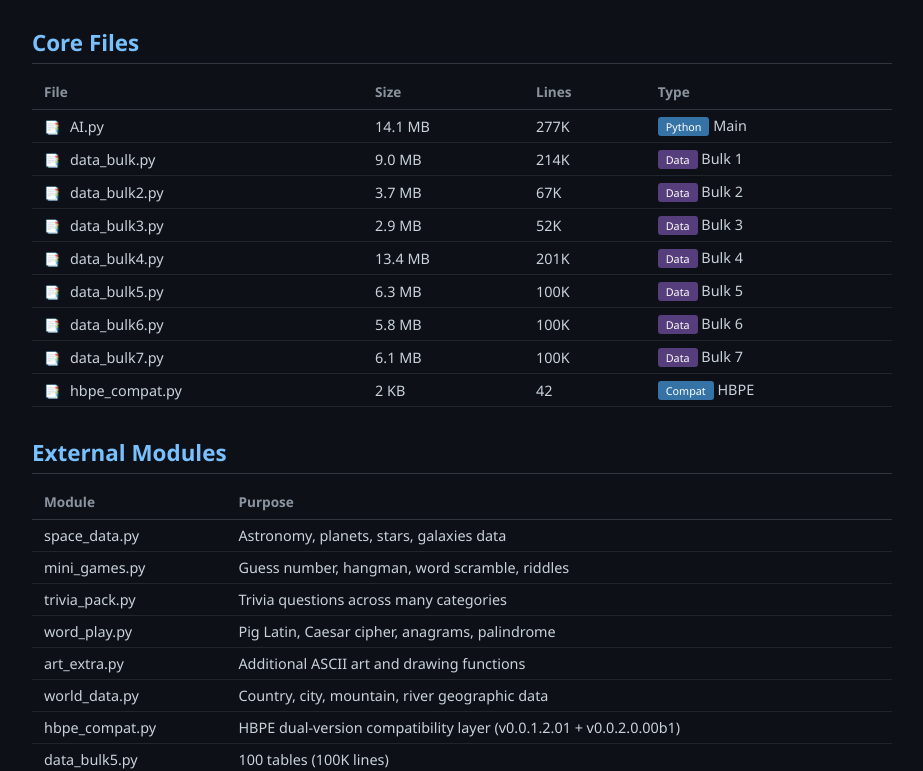
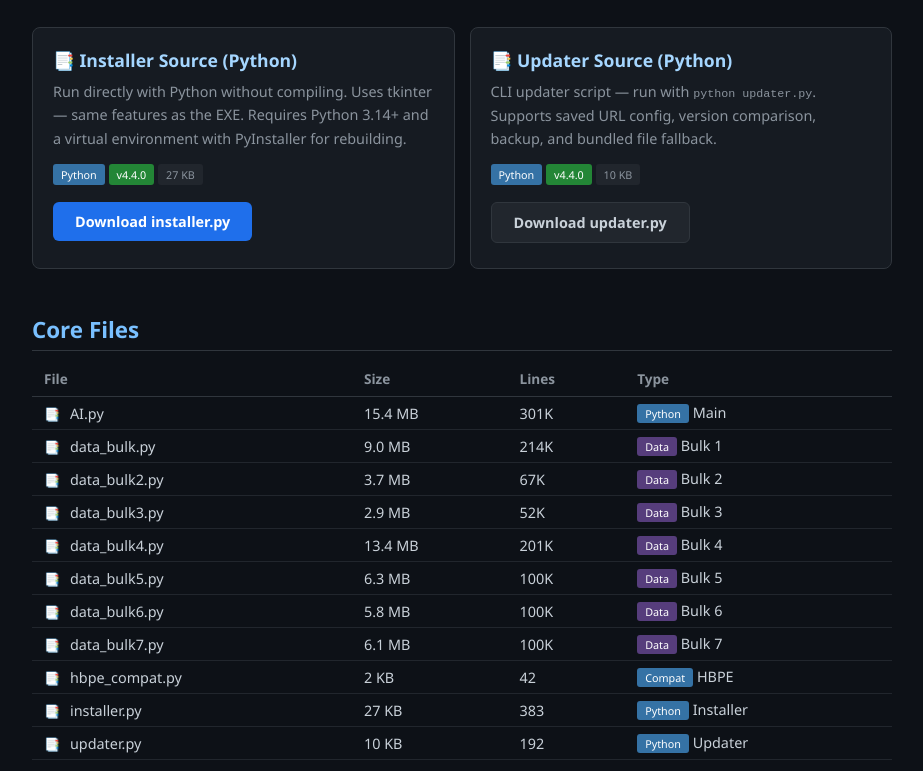
Before and after one commit to Voice659/AI-repo, a plain HTML site: page download.html in a window 1280 px wide. Shown: the part 443-1214 px from the top of the page, without its empty margins (178-1101 px from the left). Drawn offline with Linux system fonts and the light colour scheme.

Commit message:
v4.4.0: add .py source download cards with badges/buttons, add installer.py/updater.py/story_data.py/gen_code4.py to tables, update AI.py size

```diff
--- a/download.html
+++ b/download.html
@@ -77,10 +77,33 @@
   </div>
 </div>
 
+<div class="grid-2" style="margin-top:15px;">
+  <div class="card">
+    <h3>&#x1F4D1; Installer Source (Python)</h3>
+    <p>Run directly with Python without compiling. Uses tkinter — same features as the EXE. Requires Python 3.14+ and a virtual environment with PyInstaller for rebuilding.</p>
+    <p style="margin: 12px 0;">
+      <span class="tag badge-python">Python</span>
+      <span class="tag badge-new">v4.4.0</span>
+      <span class="tag">27 KB</span>
+    </p>
+    <a href="installer.py" class="btn btn-primary" download>Download installer.py</a>
+  </div>
+  <div class="card">
+    <h3>&#x1F4D1; Updater Source (Python)</h3>
+    <p>CLI updater script — run with <code>python updater.py</code>. Supports saved URL config, version comparison, backup, and bundled file fallback.</p>
+    <p style="margin: 12px 0;">
+      <span class="tag badge-python">Python</span>
+      <span class="tag badge-new">v4.4.0</span>
+      <span class="tag">10 KB</span>
+    </p>
+    <a href="updater.py" class="btn btn-secondary" download>Download updater.py</a>
+  </div>
+</div>
+
 <h2>Core Files</h2>
 <table>
 <tr><th>File</th><th>Size</th><th>Lines</th><th>Type</th></tr>
-<tr><td><span class="file-icon">&#x1F4D1;</span> AI.py</td><td>14.1 MB</td><td>277K</td><td><span class="tag badge-python">Python</span> Main</td></tr>
+<tr><td><span class="file-icon">&#x1F4D1;</span> AI.py</td><td>15.4 MB</td><td>301K</td><td><span class="tag badge-python">Python</span> Main</td></tr>
 <tr><td><span class="file-icon">&#x1F4D1;</span> data_bulk.py</td><td>9.0 MB</td><td>214K</td><td><span class="tag badge-data">Data</span> Bulk 1</td></tr>
 <tr><td><span class="file-icon">&#x1F4D1;</span> data_bulk2.py</td><td>3.7 MB</td><td>67K</td><td><span class="tag badge-data">Data</span> Bulk 2</td></tr>
 <tr><td><span class="file-icon">&#x1F4D1;</span> data_bulk3.py</td><td>2.9 MB</td><td>52K</td><td><span class="tag badge-data">Data</span> Bulk 3</td></tr>
@@ -89,6 +112,8 @@
 <tr><td><span class="file-icon">&#x1F4D1;</span> data_bulk6.py</td><td>5.8 MB</td><td>100K</td><td><span class="tag badge-data">Data</span> Bulk 6</td></tr>
 <tr><td><span class="file-icon">&#x1F4D1;</span> data_bulk7.py</td><td>6.1 MB</td><td>100K</td><td><span class="tag badge-data">Data</span> Bulk 7</td></tr>
 <tr><td><span class="file-icon">&#x1F4D1;</span> hbpe_compat.py</td><td>2 KB</td><td>42</td><td><span class="tag badge-python">Compat</span> HBPE</td></tr>
+<tr><td><span class="file-icon">&#x1F4D1;</span> installer.py</td><td>27 KB</td><td>383</td><td><span class="tag badge-python">Python</span> Installer</td></tr>
+<tr><td><span class="file-icon">&#x1F4D1;</span> updater.py</td><td>10 KB</td><td>192</td><td><span class="tag badge-python">Python</span> Updater</td></tr>
 </table>
 
 <h2>External Modules</h2>
@@ -100,10 +125,12 @@
 <tr><td>word_play.py</td><td>Pig Latin, Caesar cipher, anagrams, palindrome</td></tr>
 <tr><td>art_extra.py</td><td>Additional ASCII art and drawing functions</td></tr>
 <tr><td>world_data.py</td><td>Country, city, mountain, river geographic data</td></tr>
+<tr><td>story_data.py</td><td>Story prompts and creative writing inspiration</td></tr>
 <tr><td>hbpe_compat.py</td><td>HBPE dual-version compatibility layer (v0.0.1.2.01 + v0.0.2.0.00b1)</td></tr>
 <tr><td>data_bulk5.py</td><td>100 tables (100K lines)</td></tr>
 <tr><td>data_bulk6.py</td><td>100 tables (100K lines)</td></tr>
 <tr><td>data_bulk7.py</td><td>100 tables (100K lines)</td></tr>
+<tr><td>gen_code4.py</td><td>v4.4.0 utility code generator (935 functions)</td></tr>
 </table>
 
 <h2>Installer Version History</h2>
```
